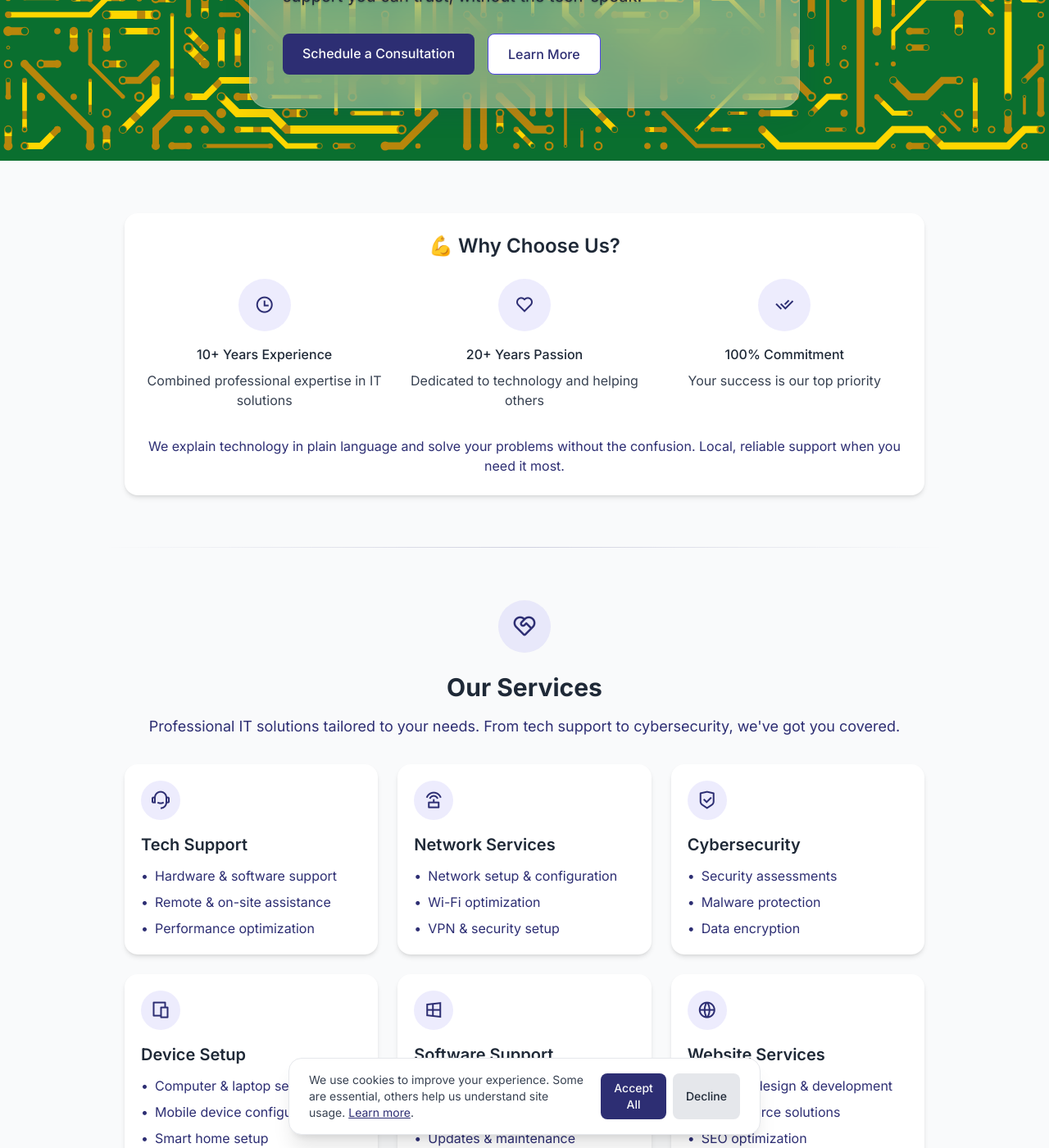
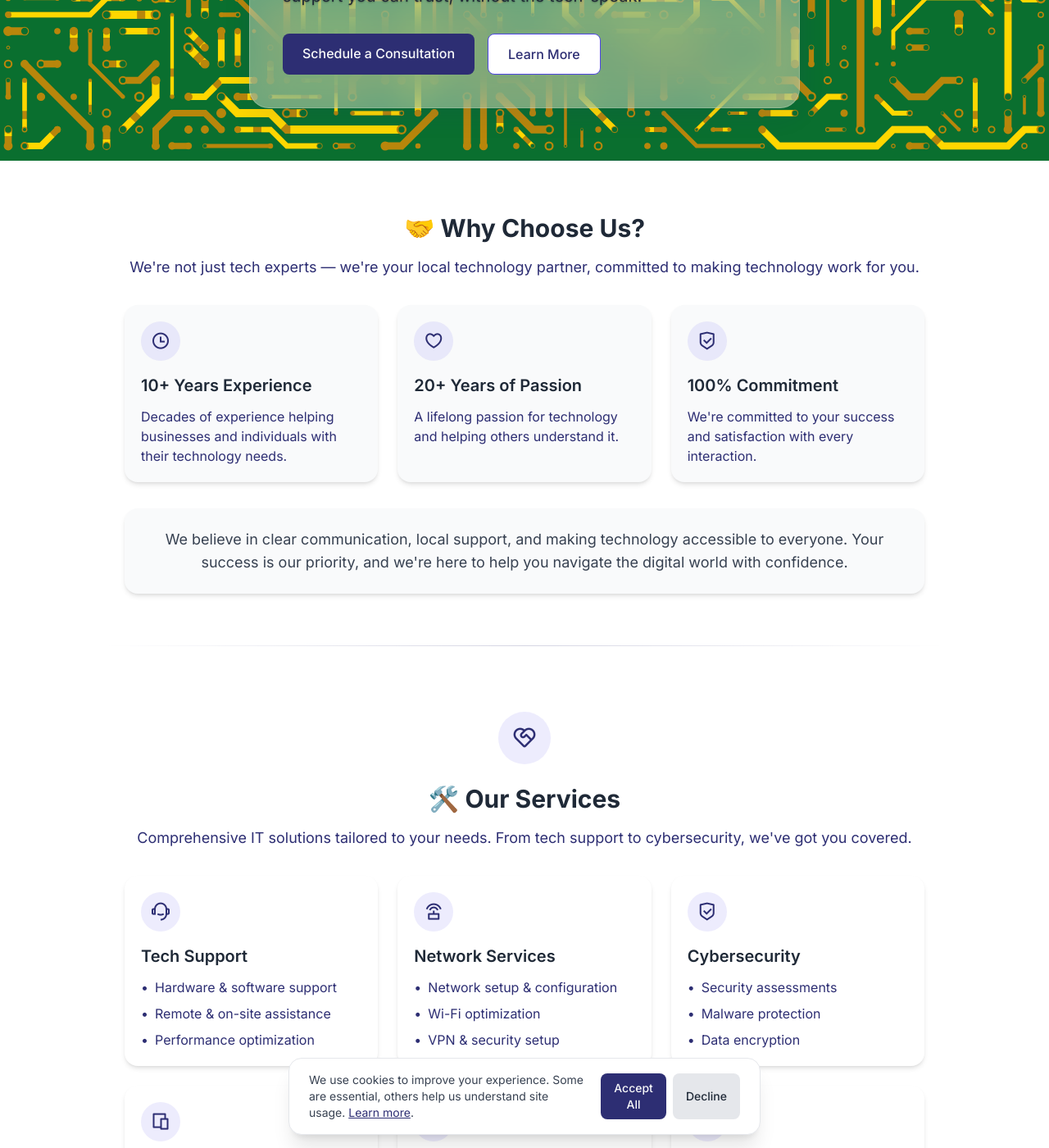
Before and after one commit to Roberto-Rodriguez-01/Roberto-Rodriguez-01.github.io, a Jekyll site: the page built from index.html, in a window 1280 px wide and 1400 px high, scrolled down 362 px. Shown: the whole window at 82% size. Built offline with Jekyll 4.4.1, drawn with Linux system fonts in a browser that asks for light colours; nearby versions of some CDN libraries; some of the changed text lies outside the part shown.

Commit message:
Enhance service and value sections with updated content and layout. Improve visual hierarchy by adding icons and refining text descriptions. Adjust background colors for better contrast and readability across sections. Update contact page heading to include a phone emoji for a more engaging user experience.

```diff
--- a/_includes/services.html
+++ b/_includes/services.html
@@ -1,5 +1,6 @@
-<section id="services" class="services-section bg-gray-50 dark:bg-gray-800">
+<section class="services-section bg-white dark:bg-gray-900">
   <div class="container mx-auto px-6 max-w-5xl">
+    <!-- Hero Section -->
     <div class="text-center mb-12">
       <div
         class="bg-primary/10 p-3 rounded-full w-16 h-16 flex items-center justify-center mx-auto mb-6"
@@ -7,13 +8,15 @@
         <i class="ri-service-line text-primary text-3xl"></i>
       </div>
       <h2 class="text-3xl font-bold text-gray-800 dark:text-white mb-4">
-        Our Services
+        🛠️ Our Services
       </h2>
       <p class="text-lg text-gray-600 dark:text-gray-300">
-        Professional IT solutions tailored to your needs. From tech support to
+        Comprehensive IT solutions tailored to your needs. From tech support to
         cybersecurity, we've got you covered.
       </p>
     </div>
+
+    <!-- Services Grid -->
     <div class="grid grid-cols-1 md:grid-cols-2 lg:grid-cols-3 gap-8">
       <!-- Tech Support -->
       <div
--- a/_includes/value-banner.html
+++ b/_includes/value-banner.html
@@ -1,56 +1,55 @@
-<section class="value-banner bg-gray-50 dark:bg-gray-800">
+<section class="value-banner bg-white dark:bg-gray-900">
   <div class="container mx-auto px-6 max-w-5xl">
-    <div class="bg-white dark:bg-gray-700 rounded-lg shadow-md p-8">
-      <h2
-        class="text-2xl font-semibold text-gray-800 dark:text-white mb-6 text-center"
-      >
-        💪 Why Choose Us?
-      </h2>
-      <div class="grid grid-cols-1 md:grid-cols-3 gap-8">
-        <div class="text-center">
-          <div
-            class="bg-primary/10 w-16 h-16 rounded-full flex items-center justify-center mx-auto mb-4"
-          >
-            <i class="ri-time-line text-2xl text-primary"></i>
-          </div>
-          <h3 class="font-medium text-gray-800 dark:text-white mb-2">
-            10+ Years Experience
-          </h3>
-          <p class="text-gray-700 dark:text-gray-300">
-            Combined professional expertise in IT solutions
-          </p>
+    <!-- Hero Section -->
+    <div class="text-center mb-12">
+      <h2 class="text-3xl font-bold text-gray-800 dark:text-white mb-4">🤝 Why Choose Us?</h2>
+      <p class="text-lg text-gray-600 dark:text-gray-300">
+        We're not just tech experts — we're your local technology partner, committed to making technology work for you.
+      </p>
+    </div>
+
+    <!-- Features Grid -->
+    <div class="grid grid-cols-1 md:grid-cols-3 gap-8 mb-12">
+      <!-- Experience -->
+      <div class="bg-gray-50 dark:bg-gray-800 rounded-lg shadow-md p-6">
+        <div class="bg-primary/10 p-3 rounded-full w-12 h-12 flex items-center justify-center mb-4">
+          <i class="ri-time-line text-primary text-2xl"></i>
         </div>
-        <div class="text-center">
-          <div
-            class="bg-primary/10 w-16 h-16 rounded-full flex items-center justify-center mx-auto mb-4"
-          >
-            <i class="ri-heart-line text-2xl text-primary"></i>
-          </div>
-          <h3 class="font-medium text-gray-800 dark:text-white mb-2">
-            20+ Years Passion
-          </h3>
-          <p class="text-gray-700 dark:text-gray-300">
-            Dedicated to technology and helping others
-          </p>
+        <h3 class="text-xl font-semibold text-gray-800 dark:text-white mb-3">10+ Years Experience</h3>
+        <p class="text-gray-600 dark:text-gray-300">
+          Decades of experience helping businesses and individuals with their technology needs.
+        </p>
+      </div>
+
+      <!-- Passion -->
+      <div class="bg-gray-50 dark:bg-gray-800 rounded-lg shadow-md p-6">
+        <div class="bg-primary/10 p-3 rounded-full w-12 h-12 flex items-center justify-center mb-4">
+          <i class="ri-heart-3-line text-primary text-2xl"></i>
         </div>
-        <div class="text-center">
-          <div
-            class="bg-primary/10 w-16 h-16 rounded-full flex items-center justify-center mx-auto mb-4"
-          >
-            <i class="ri-check-double-line text-2xl text-primary"></i>
-          </div>
-          <h3 class="font-medium text-gray-800 dark:text-white mb-2">
-            100% Commitment
-          </h3>
-          <p class="text-gray-700 dark:text-gray-300">
-            Your success is our top priority
-          </p>
+        <h3 class="text-xl font-semibold text-gray-800 dark:text-white mb-3">20+ Years of Passion</h3>
+        <p class="text-gray-600 dark:text-gray-300">
+          A lifelong passion for technology and helping others understand it.
+        </p>
+      </div>
+
+      <!-- Commitment -->
+      <div class="bg-gray-50 dark:bg-gray-800 rounded-lg shadow-md p-6">
+        <div class="bg-primary/10 p-3 rounded-full w-12 h-12 flex items-center justify-center mb-4">
+          <i class="ri-shield-check-line text-primary text-2xl"></i>
         </div>
+        <h3 class="text-xl font-semibold text-gray-800 dark:text-white mb-3">100% Commitment</h3>
+        <p class="text-gray-600 dark:text-gray-300">
+          We're committed to your success and satisfaction with every interaction.
+        </p>
       </div>
-      <div class="mt-8 text-center">
-        <p class="text-gray-600 dark:text-gray-300">
-          We explain technology in plain language and solve your problems
-          without the confusion. Local, reliable support when you need it most.
+    </div>
+
+    <!-- Additional Info -->
+    <div class="bg-gray-50 dark:bg-gray-800 rounded-lg shadow-md p-8">
+      <div class="text-center">
+        <p class="text-lg text-gray-700 dark:text-gray-300">
+          We believe in clear communication, local support, and making technology accessible to everyone.
+          Your success is our priority, and we're here to help you navigate the digital world with confidence.
         </p>
       </div>
     </div>
--- a/_includes/website.html
+++ b/_includes/website.html
@@ -2,14 +2,7 @@
   <div class="container mx-auto px-6 max-w-5xl">
     <!-- Hero Section -->
     <div class="text-center mb-12">
-      <div
-        class="bg-primary/10 p-3 rounded-full w-16 h-16 flex items-center justify-center mx-auto mb-6"
-      >
-        <i class="ri-global-line text-primary text-3xl"></i>
-      </div>
-      <h2 class="text-3xl font-bold text-gray-800 dark:text-white mb-4">
-        Website & Digital Presence
-      </h2>
+      <h2 class="text-3xl font-bold text-gray-800 dark:text-white mb-4">🌐 Website & Digital Presence</h2>
       <p class="text-lg text-gray-600 dark:text-gray-300">
         Professional web solutions that help your business build trust and
         attract customers. We handle the tech — so you don't have to.
@@ -84,58 +77,49 @@
     </div>
 
     <!-- Additional Info -->
-    <div class="bg-gray-50 dark:bg-gray-800 rounded-lg shadow-md p-8 mb-12">
-      <div class="grid grid-cols-1 md:grid-cols-2 gap-8">
-        <div>
-          <h3 class="text-xl font-medium text-gray-800 dark:text-white mb-4">
-            Analytics & Insights
-          </h3>
+    <div class="grid grid-cols-1 md:grid-cols-2 gap-8 mb-12">
+      <!-- Analytics & Insights -->
+      <div class="bg-gray-50 dark:bg-gray-800 rounded-lg shadow-md p-6">
+        <div class="bg-primary/10 p-3 rounded-full w-12 h-12 flex items-center justify-center mb-4">
+          <i class="ri-line-chart-line text-primary text-2xl"></i>
+        </div>
+        <h3 class="text-xl font-semibold text-gray-800 dark:text-white mb-3">Analytics & Insights</h3>
         <ul class="space-y-3">
           <li class="flex items-start">
             <span class="text-primary mr-2">•</span>
-              <span class="text-gray-700 dark:text-gray-300"
-                >Google Analytics integration</span
-              >
+            <span class="text-gray-700 dark:text-gray-300">Google Analytics integration</span>
           </li>
           <li class="flex items-start">
             <span class="text-primary mr-2">•</span>
-              <span class="text-gray-700 dark:text-gray-300"
-                >Search Console setup</span
-              >
+            <span class="text-gray-700 dark:text-gray-300">Search Console setup</span>
           </li>
           <li class="flex items-start">
             <span class="text-primary mr-2">•</span>
-              <span class="text-gray-700 dark:text-gray-300"
-                >Performance monitoring</span
-              >
+            <span class="text-gray-700 dark:text-gray-300">Performance monitoring</span>
           </li>
         </ul>
       </div>
-        <div>
-          <h3 class="text-xl font-medium text-gray-800 dark:text-white mb-4">
-            Local Support
-          </h3>
+
+      <!-- Local Support -->
+      <div class="bg-gray-50 dark:bg-gray-800 rounded-lg shadow-md p-6">
+        <div class="bg-primary/10 p-3 rounded-full w-12 h-12 flex items-center justify-center mb-4">
+          <i class="ri-map-pin-line text-primary text-2xl"></i>
+        </div>
+        <h3 class="text-xl font-semibold text-gray-800 dark:text-white mb-3">Local Support</h3>
         <ul class="space-y-3">
           <li class="flex items-start">
             <span class="text-primary mr-2">•</span>
-              <span class="text-gray-700 dark:text-gray-300"
-                >Based in Bloomington, IL</span
-              >
+            <span class="text-gray-700 dark:text-gray-300">Based in Bloomington, IL</span>
           </li>
           <li class="flex items-start">
             <span class="text-primary mr-2">•</span>
-              <span class="text-gray-700 dark:text-gray-300"
-                >In-person consultations</span
-              >
+            <span class="text-gray-700 dark:text-gray-300">In-person consultations</span>
           </li>
           <li class="flex items-start">
             <span class="text-primary mr-2">•</span>
-              <span class="text-gray-700 dark:text-gray-300"
-                >Quick response times</span
-              >
+            <span class="text-gray-700 dark:text-gray-300">Quick response times</span>
           </li>
         </ul>
-        </div>
       </div>
     </div>
 
--- a/pages/contact.html
+++ b/pages/contact.html
@@ -9,7 +9,7 @@ description: Get in touch with North Byte IT for fast and friendly tech support.
   <div class="container mx-auto px-6 max-w-5xl">
     <div class="text-center mb-16">
       <h1 class="text-4xl font-bold text-gray-800 dark:text-white mb-6">
-        👋 Get Help Now
+        📞 Get Help Now
       </h1>
       <p class="text-xl text-gray-600 dark:text-gray-300 max-w-3xl mx-auto">
         Have a tech problem or question? We're here to help. Reach out and we'll
```
Lines whose indentation alone changed are shown as unchanged.
